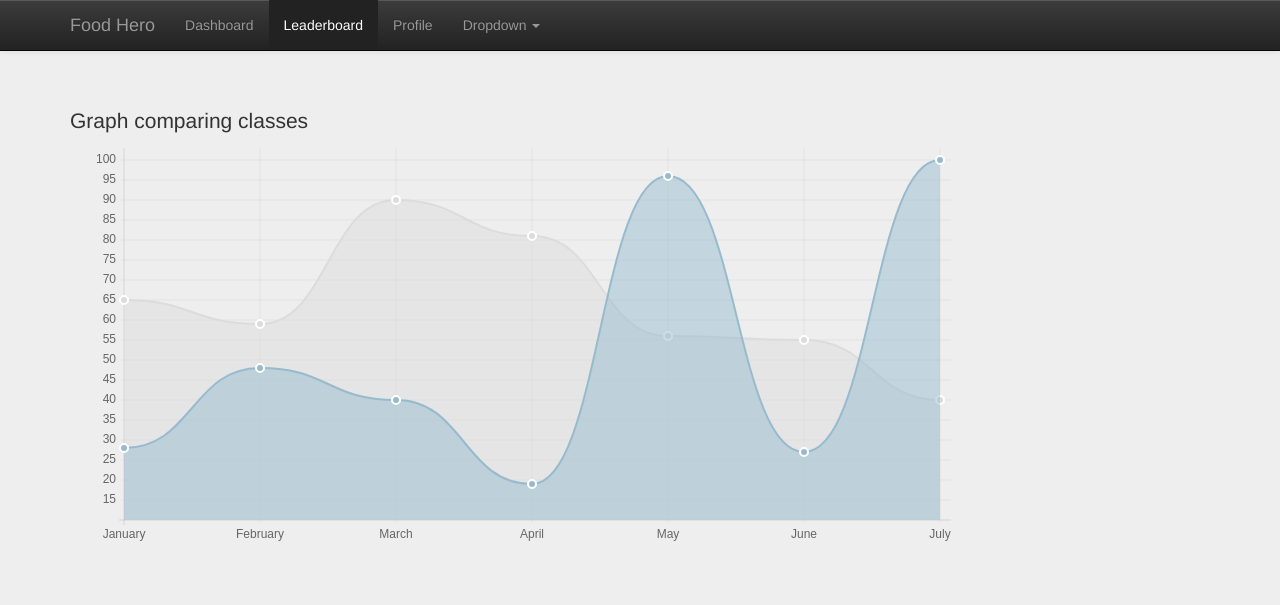
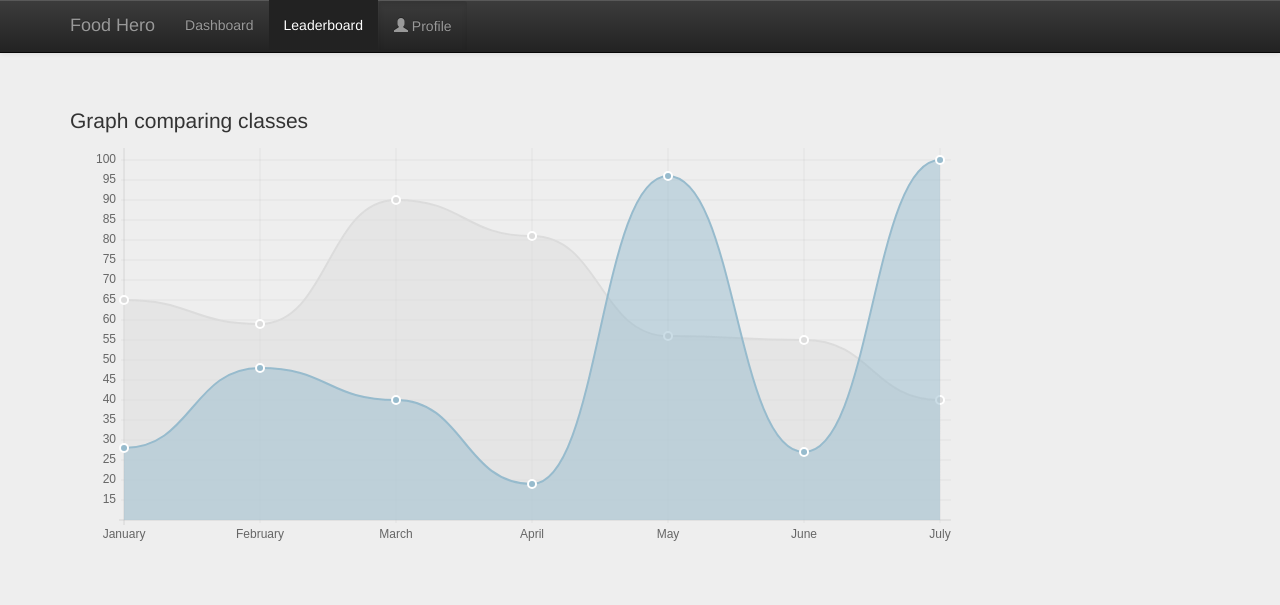
Before and after one commit to PHA-Hackathon/food-hero, a PHP site: page /index.php in a window 1280 px wide. Shown: the top 605 px of the page. Run offline with PHP 8.4, Linux system fonts and the light colour scheme; some libraries are stand-ins or nearby versions.

Commit message:
Clean up nag

```diff
--- a/header.php
+++ b/header.php
@@ -42,19 +42,9 @@
           <ul class="nav navbar-nav">
             <li><a href="/">Dashboard</a></li>
             <li class="active"><a href="leaderboard.php">Leaderboard</a></li>
-            <li><a href="profile.php">Profile</a></li>
-            <li class="dropdown">
-              <a href="#" class="dropdown-toggle" data-toggle="dropdown">Dropdown <b class="caret"></b></a>
-              <ul class="dropdown-menu">
-                <li><a href="#">Action</a></li>
-                <li><a href="#">Another action</a></li>
-                <li><a href="#">Something else here</a></li>
-                <li class="divider"></li>
-                <li class="dropdown-header">Nav header</li>
-                <li><a href="#">Separated link</a></li>
-                <li><a href="#">One more separated link</a></li>
-              </ul>
-            </li>
+
+            <li><a href="profile.php" class="btn btn-small btn-inverse active"><i class="glyphicon glyphicon-user"></i> Profile</a></li>
+
           </ul>
 
         </div><!--/.navbar-collapse -->
```
